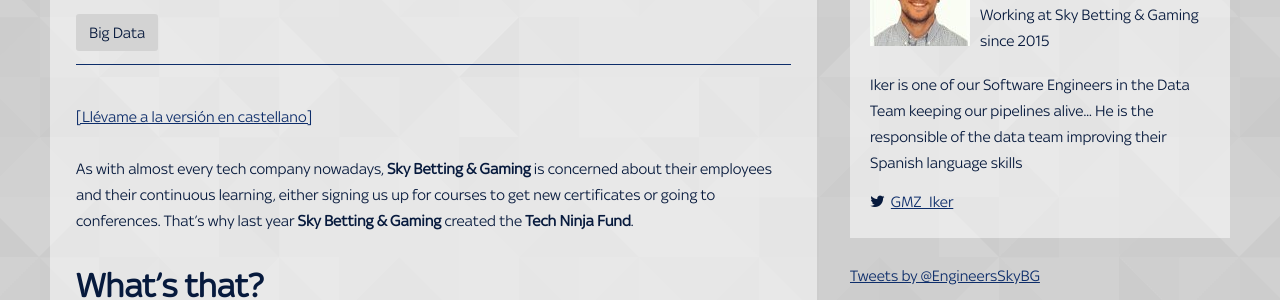
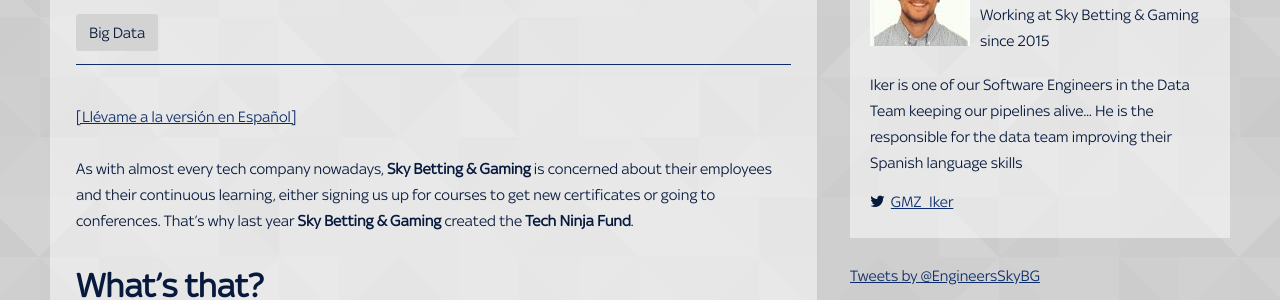
Before and after one commit to skybet/skybet.github.io, a Jekyll site: the page built from _posts/2016-03-25-big-data-madrid.md, in a window 1280 px wide and 900 px high, scrolled down 378 px. Shown: the part 204-504 px from the top of the window. Built offline with Jekyll 4.4.1, drawn with Linux system fonts in a browser that asks for light colours; nearby versions of some CDN libraries; some web fonts are replaced; comment, search, counter and statistics services are not loaded.

Commit message:
typo fixes

```diff
--- a/_data/authors.yml
+++ b/_data/authors.yml
@@ -150,5 +150,5 @@
     role: Software Engineer
     tribe: Data
     startDate: 09-03-2015
-    bio: "Iker is one of our Software Engineers in the Data Team keeping our pipelines alive... He is the responsible of the data team improving their Spanish language skills"
+    bio: "Iker is one of our Software Engineers in the Data Team keeping our pipelines alive... He is the responsible for the data team improving their Spanish language skills"
     twitter: GMZ_Iker
--- a/_posts/2016-03-25-big-data-madrid.md
+++ b/_posts/2016-03-25-big-data-madrid.md
@@ -10,7 +10,7 @@
 
 <a name="english"></a>
 
-<a href="#spanish">[Llévame a la versión en castellano]</a>
+<a href="#spanish">[Llévame a la versión en Español]</a>
 
 As with almost every tech company nowadays, **Sky Betting & Gaming** is concerned about their employees and their continuous learning, either signing us up for courses to get new certificates or going to conferences.
 That's why last year **Sky Betting & Gaming** created the **Tech Ninja Fund**.
```
